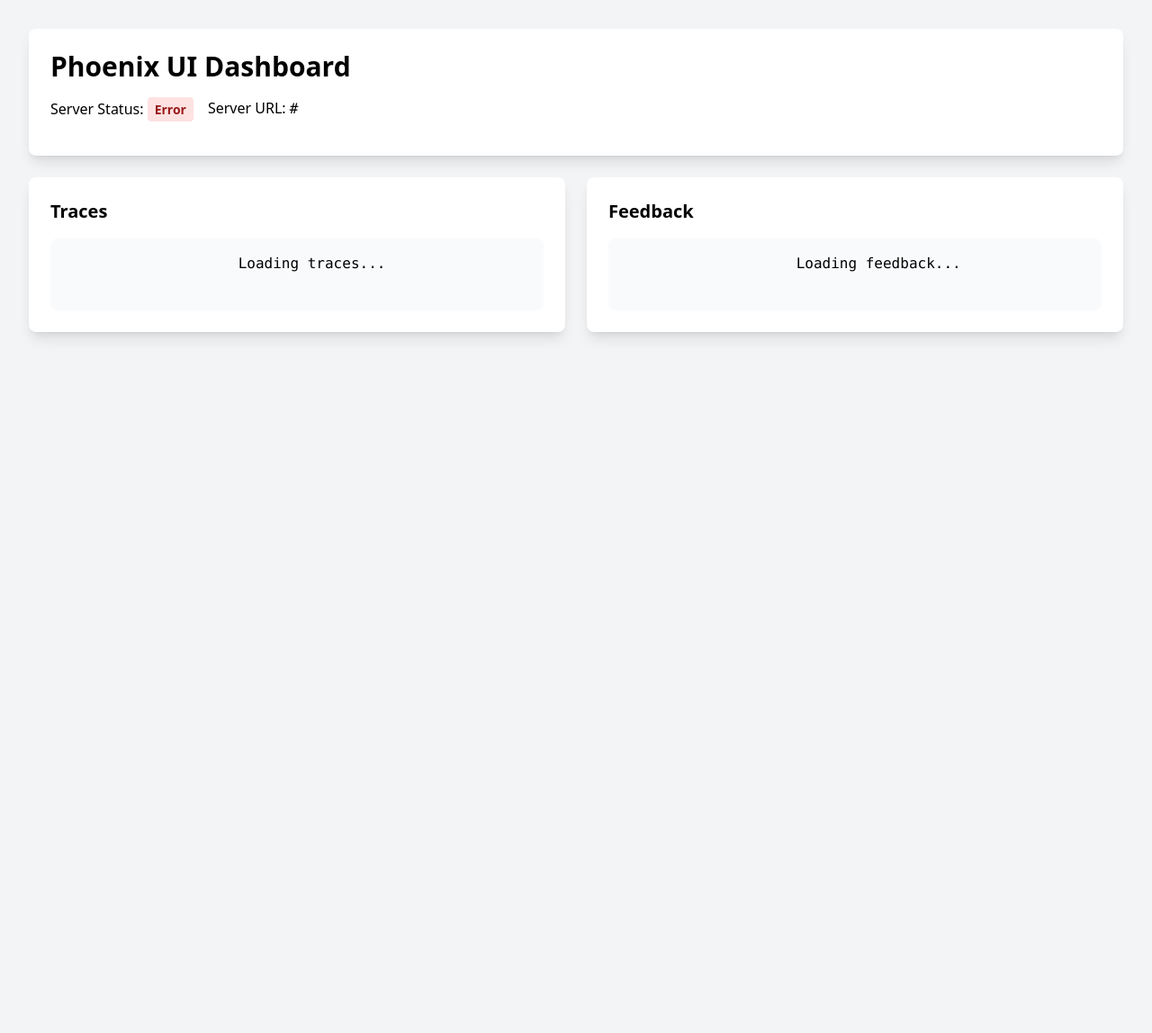
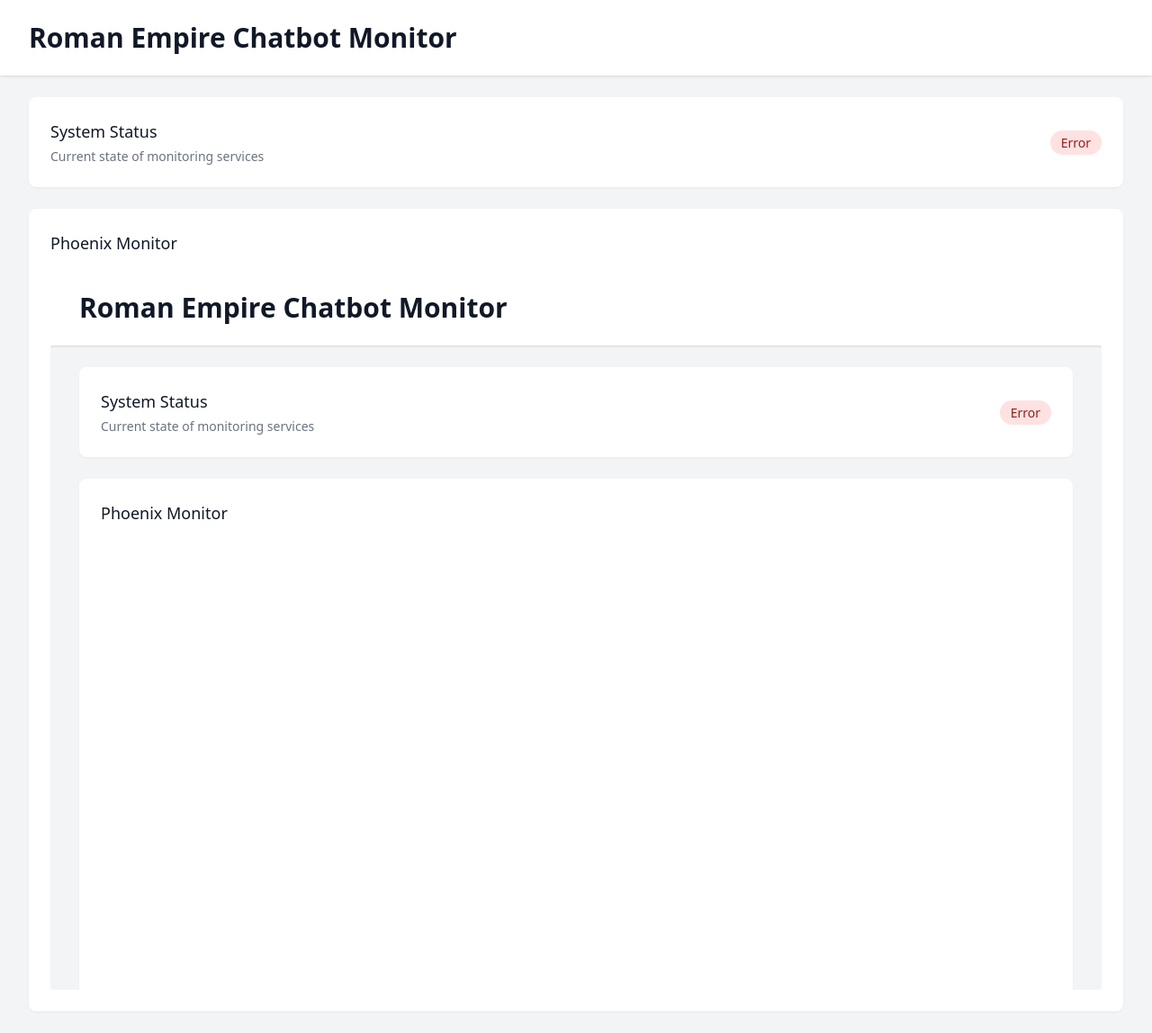
Before and after one commit to jaychung003/romanchatbot, a Python web app: template templates/dashboard.html in a window 1280 px wide. Shown: the whole page at 90% size. Before the commit the page ends 376 px from the top, so only its background shows below. Run offline with Jinja, Linux system fonts and the light colour scheme; the template is opened without the code that fills it: most values are stand-ins (such as "Sample title", 1, 10 or a date in 2020); some libraries are stand-ins or nearby versions.

Commit message:
Agent query: Is the Phoenix monitoring interface loading in the dashboard at http://0.0.0.0:6008?
Refactor Phoenix application to combine server and UI into a single application, update dependencies, and add a new chatbot monitoring dashboard.

Screenshot: https://storage.googleapis.com/screenshot-production-us-central1/628c5f7d-8a1e-4a6c-9392-e8a5be9613ba/07202dec-f0c9-4141-9b2e-9c15296a07de.jpg

```diff
--- a/pyproject.toml
+++ b/pyproject.toml
@@ -6,7 +6,6 @@ requires-python = ">=3.11"
 dependencies = [
     "arize-phoenix-otel>=0.7.1",
     "arize>=7.32.0",
-    "arize-phoenix>=4.20.0",
     "chromadb>=0.5.23",
     "fastapi>=0.115.7",
     "httpx>=0.28.1",
@@ -31,4 +30,5 @@ dependencies = [
     "opentelemetry-exporter-otlp>=1.20.0",
     "jinja2>=3.1.5",
     "python-multipart>=0.0.20",
+    "arize-phoenix>=3.22.0",
 ]
--- a/templates/dashboard.html
+++ b/templates/dashboard.html
@@ -1,77 +1,72 @@
 <!DOCTYPE html>
 <html>
 <head>
-    <title>Phoenix UI Dashboard</title>
+    <title>Roman Empire Chatbot Monitor</title>
     <script src="https://cdn.tailwindcss.com"></script>
+</head>
+<body class="bg-gray-100">
+    <div class="min-h-screen">
+        <!-- Header -->
+        <header class="bg-white shadow">
+            <div class="max-w-7xl mx-auto py-6 px-4 sm:px-6 lg:px-8">
+                <h1 class="text-3xl font-bold text-gray-900">
+                    Roman Empire Chatbot Monitor
+                </h1>
+            </div>
+        </header>
+
+        <!-- Main Content -->
+        <main class="max-w-7xl mx-auto py-6 sm:px-6 lg:px-8">
+            <!-- Status Card -->
+            <div class="bg-white rounded-lg shadow-sm p-6 mb-6">
+                <div class="flex items-center justify-between">
+                    <div>
+                        <h2 class="text-lg font-medium text-gray-900">System Status</h2>
+                        <p class="mt-1 text-sm text-gray-500">
+                            Current state of monitoring services
+                        </p>
+                    </div>
+                    <div>
+                        <span class="px-3 py-1 text-sm rounded-full {% if server_status == 'Connected' %}bg-green-100 text-green-800{% else %}bg-red-100 text-red-800{% endif %}">
+                            {{ server_status }}
+                        </span>
+                    </div>
+                </div>
+            </div>
+
+            <!-- Phoenix Integration -->
+            {% if phoenix_url %}
+            <div class="bg-white rounded-lg shadow-sm p-6">
+                <h2 class="text-lg font-medium text-gray-900 mb-4">Phoenix Monitor</h2>
+                <iframe
+                    src="{{ phoenix_url }}"
+                    class="w-full h-[800px] border-0 rounded"
+                    title="Phoenix Monitor"
+                ></iframe>
+            </div>
+            {% else %}
+            <div class="bg-white rounded-lg shadow-sm p-6">
+                <h2 class="text-lg font-medium text-gray-900 mb-4">Phoenix Monitor</h2>
+                <p class="text-red-600">Phoenix UI is not available. Please check the server logs.</p>
+            </div>
+            {% endif %}
+        </main>
+    </div>
+
     <script>
-        function refreshData() {
-            // Fetch traces
-            fetch('/traces')
+        // Refresh status periodically
+        setInterval(() => {
+            fetch('/health')
                 .then(response => response.json())
                 .then(data => {
-                    document.getElementById('traces-container').textContent =
-                        JSON.stringify(data, null, 2);
-                });
-
-            // Fetch feedback
-            fetch('/feedback')
-                .then(response => response.json())
-                .then(data => {
-                    document.getElementById('feedback-container').textContent =
-                        JSON.stringify(data, null, 2);
-                });
-        }
-
-        // Refresh data every 5 seconds
-        setInterval(refreshData, 5000);
-
-        // Initial load
-        document.addEventListener('DOMContentLoaded', refreshData);
+                    if (data.status === 'healthy') {
+                        console.log('Monitoring system healthy');
+                    } else {
+                        console.error('Monitoring system unhealthy:', data.error);
+                    }
+                })
+                .catch(error => console.error('Health check failed:', error));
+        }, 30000);
     </script>
-</head>
-<body class="bg-gray-100 p-8">
-    <div class="max-w-7xl mx-auto">
-        <div class="bg-white rounded-lg shadow-lg p-6 mb-6">
-            <h1 class="text-3xl font-bold mb-4">Phoenix UI Dashboard</h1>
-
-            <div class="flex items-center mb-4">
-                <div class="mr-4">
-                    Server Status:
-                    <span class="px-2 py-1 rounded text-sm font-semibold
-                        {% if server_status == 'Connected' %}
-                            bg-green-100 text-green-800
-                        {% elif server_status == 'Error' %}
-                            bg-red-100 text-red-800
-                        {% else %}
-                            bg-yellow-100 text-yellow-800
-                        {% endif %}
-                    ">
-                        {{ server_status }}
-                    </span>
-                </div>
-                <div>
-                    Server URL: <span class="font-mono">{{ server_url }}</span>
-                </div>
-            </div>
-        </div>
-
-        <div class="grid grid-cols-1 md:grid-cols-2 gap-6">
-            <!-- Traces Section -->
-            <div class="bg-white rounded-lg shadow-lg p-6">
-                <h2 class="text-xl font-semibold mb-4">Traces</h2>
-                <pre id="traces-container" class="bg-gray-50 p-4 rounded-lg overflow-auto max-h-96">
-                    Loading traces...
-                </pre>
-            </div>
-
-            <!-- Feedback Section -->
-            <div class="bg-white rounded-lg shadow-lg p-6">
-                <h2 class="text-xl font-semibold mb-4">Feedback</h2>
-                <pre id="feedback-container" class="bg-gray-50 p-4 rounded-lg overflow-auto max-h-96">
-                    Loading feedback...
-                </pre>
-            </div>
-        </div>
-    </div>
 </body>
 </html>
```
Also changed, not shown: attached_assets/docs_arize_com_phoenix_quickstart.md (+1 -1 lines), phoenix_combined.py (added, +121 -0 lines), 4 other files.
